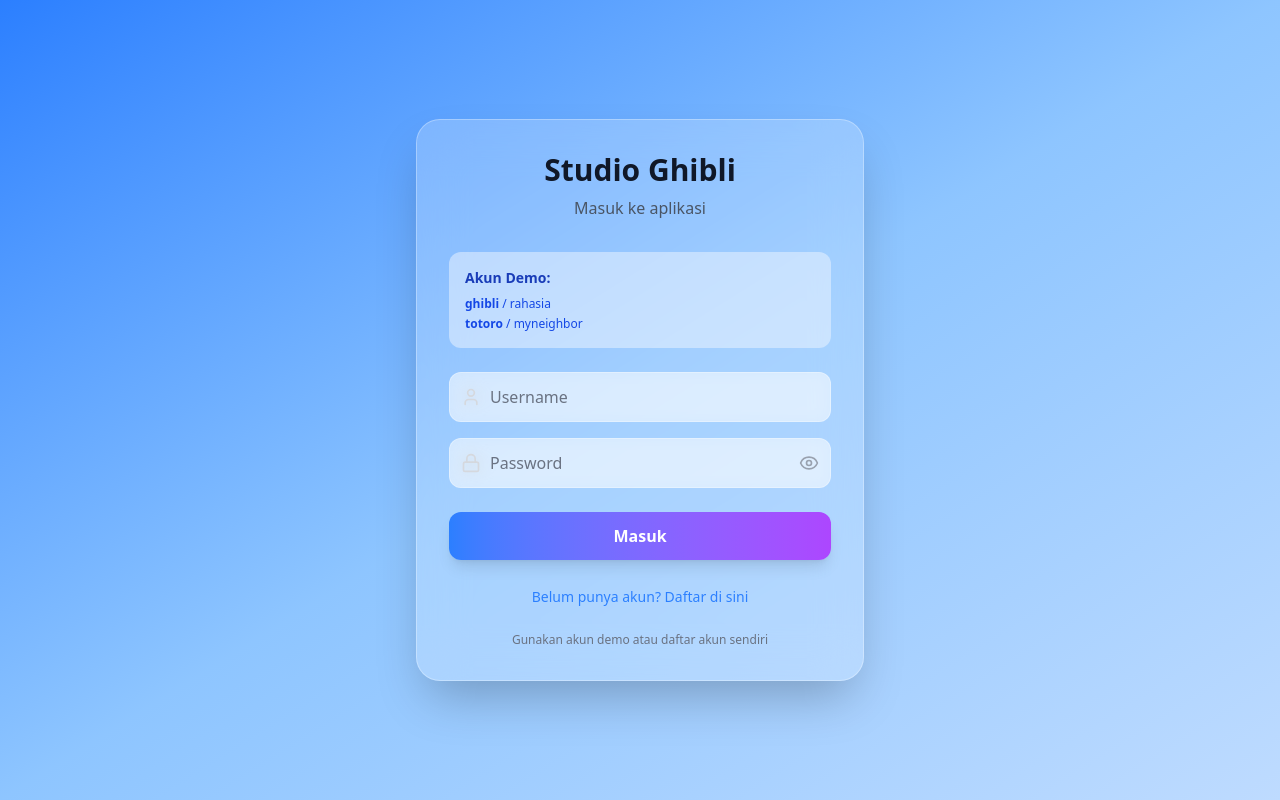
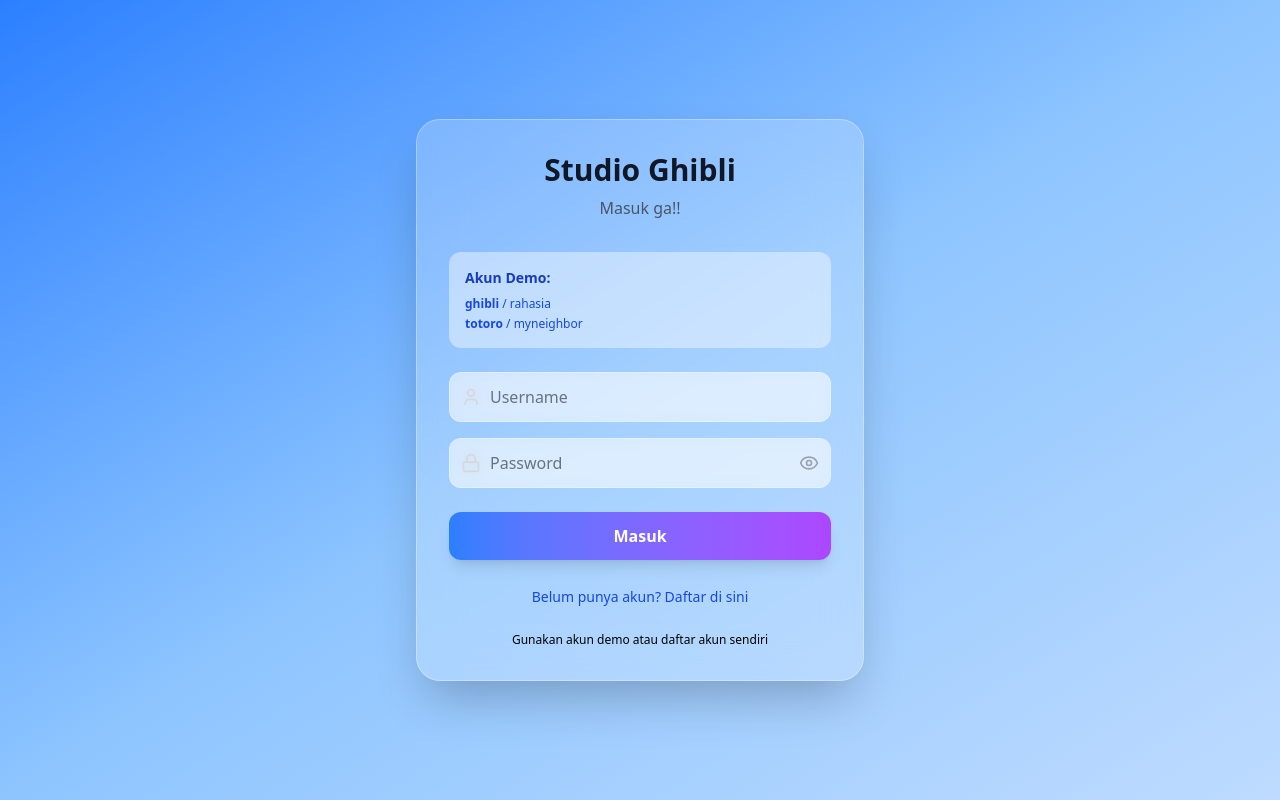
Before and after one commit to Azfdfkhz/Ghibli-sStudio, a React (Vite) app: page / in a window 1280 px wide. Built offline with nearby package versions, Linux system fonts and the light colour scheme.

Commit message:
Update LoginCard.jsx

```diff
--- a/src/components/LoginCard.jsx
+++ b/src/components/LoginCard.jsx
@@ -122,16 +122,16 @@
           Studio Ghibli
         </h1>
         <p className="text-gray-600 dark:text-gray-300">
-          {isRegistering ? 'Daftar akun baru' : 'Masuk ke aplikasi'}
+          {isRegistering ? 'Daftar akun baru' : 'Masuk ga!!'}
         </p>
       </div>
 
       {!isRegistering && (
         <div className="mb-6 p-4 bg-blue-50/50 dark:bg-blue-900/20 rounded-xl">
-          <h3 className="text-sm font-semibold text-blue-800 dark:text-blue-300 mb-2">
+          <h3 className="text-sm font-semibold text-blue-800 dark:text-white mb-2">
             Akun Demo:
           </h3>
-          <div className="text-xs text-blue-700 dark:text-blue-400 space-y-1">
+          <div className="text-xs text-blue-700 dark:text-pink-300 space-y-1">
             <p><strong>ghibli</strong> / rahasia</p>
             <p><strong>totoro</strong> / myneighbor</p>
           </div>
@@ -220,7 +220,7 @@
       <div className="mt-6 text-center">
         <button
           onClick={isRegistering ? switchToLogin : switchToRegister}
-          className="text-blue-500 dark:text-blue-400 hover:text-blue-700 dark:hover:text-blue-300 font-medium text-sm"
+          className="text-blue-700 dark:text-blue-700 hover:text-blue-700 dark:hover:text-white-100 font-medium text-sm"
         >
           {isRegistering
             ? 'Sudah punya akun? Login di sini'
@@ -230,7 +230,7 @@
       </div>
 
       <div className="mt-6 text-center">
-        <p className="text-xs text-gray-500 dark:text-gray-400">
+        <p className="text-xs text-black-500 dark:text-black">
           {isRegistering
             ? 'Data disimpan secara lokal di browser Anda'
             : 'Gunakan akun demo atau daftar akun sendiri'
```
